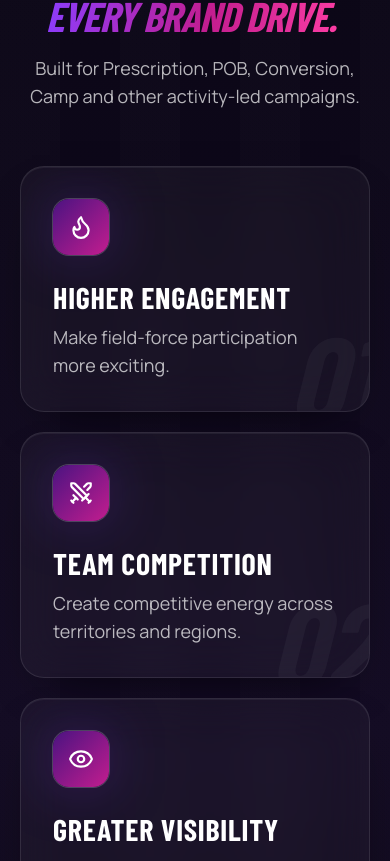
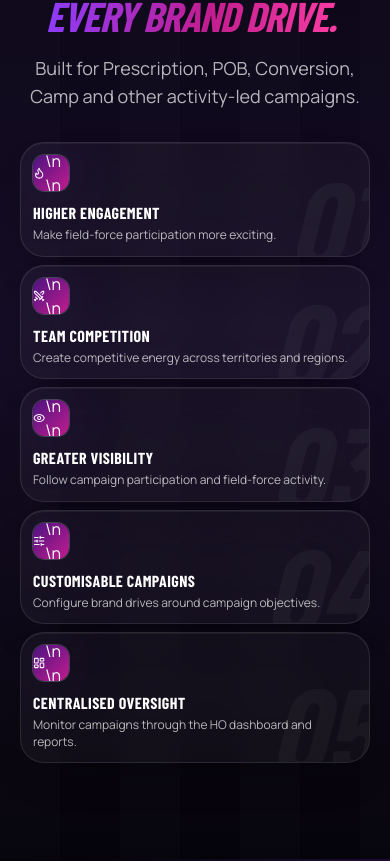
Before and after one commit to Rohan9833/Soccer_rxpl, a React (Vite) app in the folder frontend/: page / in a window 390 px wide. Shown: the part 4403-5264 px from the top of the page. Built offline with nearby package versions, Linux system fonts and the light colour scheme; no server answers; a web font is replaced by a local one.

Commit message:
Compact benefits cards on mobile

```diff
--- a/frontend/src/components/Benefits.jsx
+++ b/frontend/src/components/Benefits.jsx
@@ -17,7 +17,7 @@ export default function Benefits() {
           </p>
         </div>
 
-        <div className="mt-14 grid gap-5 sm:grid-cols-2 lg:grid-cols-6">
+        <div className="mt-8 grid gap-2 sm:mt-14 sm:gap-5 sm:grid-cols-2 lg:grid-cols-6">
           {BENEFITS.map((b, i) => {
             const Icon = ICONS[b.icon];
             return (
@@ -28,7 +28,7 @@ export default function Benefits() {
                 viewport={{ once: true, margin: '-40px' }}
                 transition={{ duration: 0.55, delay: i * 0.08 }}
                 whileHover={{ y: -6 }}
-                className={`glass group relative overflow-hidden p-8 lg:col-span-2 ${i === 3 ? 'lg:col-start-2' : ''} ${
+                className={`glass group relative overflow-hidden p-3 sm:p-5 lg:p-8 lg:col-span-2 ${i === 3 ? 'lg:col-start-2' : ''} ${
                   i === 4 ? 'sm:col-span-2 lg:col-span-2' : ''
                 }`}
               >
@@ -39,11 +39,11 @@ export default function Benefits() {
                 <span aria-hidden="true" className="absolute -bottom-6 -right-2 font-display text-[120px] font-extrabold italic leading-none text-white/[0.04]">
                   0{i + 1}
                 </span>
-                <span className="relative flex h-14 w-14 items-center justify-center rounded-2xl bg-gradient-to-br from-violet-royal to-magenta shadow-glow-violet ring-1 ring-white/20">
-                  <Icon size={26} />
+                <span className="relative flex h-9 w-9 items-center justify-center rounded-xl sm:h-11 sm:w-11 lg:h-14 lg:w-14 lg:rounded-2xl bg-gradient-to-br from-violet-royal to-magenta shadow-glow-violet ring-1 ring-white/20">
+                  <Icon size={18} className="sm:hidden" />\n                  <Icon size={22} className="hidden sm:block lg:hidden" />\n                  <Icon size={26} className="hidden lg:block" />
                 </span>
-                <h3 className="relative mt-6 font-display text-3xl font-bold uppercase tracking-wide">{b.title}</h3>
-                <p className="relative mt-2 text-lg text-white/70">{b.text}</p>
+                <h3 className="relative mt-3 font-display text-base font-bold uppercase leading-tight tracking-wide sm:mt-4 sm:text-xl lg:mt-6 lg:text-3xl">{b.title}</h3>
+                <p className="relative mt-1 text-xs leading-snug text-white/70 sm:text-sm lg:mt-2 lg:text-lg">{b.text}</p>
               </motion.article>
             );
           })}
```
